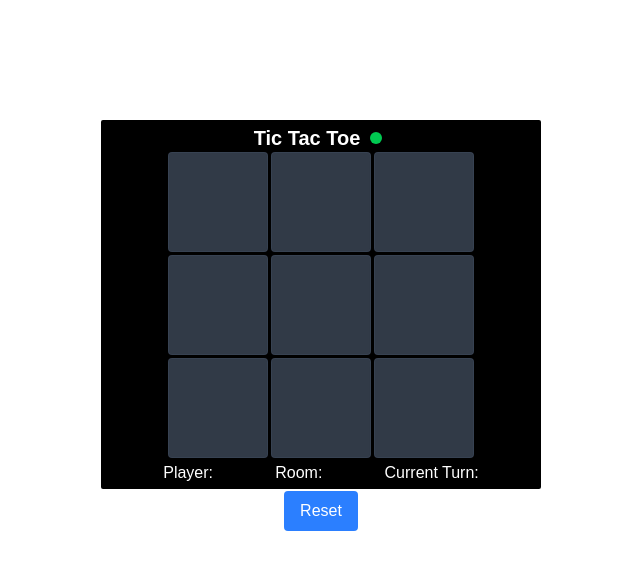
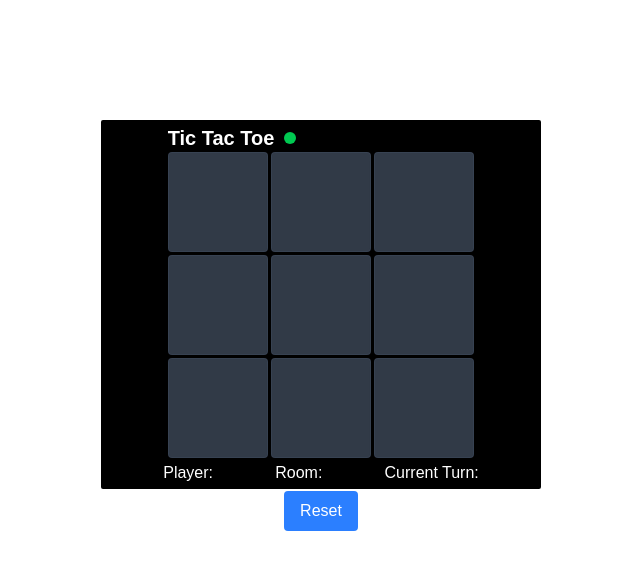
Before and after one commit to pmanni02/local-multiplayer-tic-tac-toe, a Next.js app in the folder apps/web/: page /game in a window 1280 px wide. Shown: the top 570 px of the page, without its empty margins (319-959 px from the left). Built offline with nearby package versions, Linux system fonts and the light colour scheme; no server answers.

Commit message:
added initial connection hover messages

```diff
--- a/apps/web/app/game/board.tsx
+++ b/apps/web/app/game/board.tsx
@@ -1,17 +1,19 @@
 import { Socket } from "socket.io-client";
 import { Square } from "./square";
 import { Nullable } from "../../global";
-import { WINNER } from "./page";
+import { GAME_CONNECTION_STATES, WINNER } from "./page";
 
 export function Board({
   squares,
   gameStatus,
+  connectionState,
   playerChar,
   room,
   socket,
 }: {
   squares: ("" | "X" | "O")[];
   gameStatus: string;
+  connectionState: GAME_CONNECTION_STATES;
   playerChar: string;
   room: string;
   socket: Nullable<Socket>;
@@ -22,7 +24,7 @@ export function Board({
     (numNonEmptySquares % 2 !== 0 && playerChar === "X");
 
   const click = (index: number): void => {
-    if (squares[index] || gameStatus === WINNER) {
+    if (squares[index] || gameStatus === WINNER || connectionState !== 'connected') {
       return;
     } else if (isWrongTurn) {
       return;
--- a/apps/web/app/game/connection-status.tsx
+++ b/apps/web/app/game/connection-status.tsx
@@ -1,15 +1,29 @@
-export function ConnectionStatus({ isConnected }: { isConnected: boolean }) {
-  let connectionStyle: string;
-  if (isConnected) {
-    connectionStyle = "bg-green-500";
-  } else {
-    connectionStyle = "bg-red-500";
+import { GAME_CONNECTION_STATES } from "./page";
+
+export function ConnectionStatus({
+  connectionState,
+  connectionMessage,
+}: {
+  connectionState: GAME_CONNECTION_STATES
+  connectionMessage: string
+}) {
+  let connectionColor: string = "";
+  if (connectionState === "connected") {
+    connectionColor = "bg-green-500"
+  } else if (connectionState === "disconnected") {
+    connectionColor = "bg-red-500";
+  } else if (connectionState === "pendingGame") {
+    connectionColor = "bg-orange-500";
   }
   return (
     <>
-      <span
-        className={`flex w-3 h-3 ${connectionStyle} rounded-full me-1.5 ml-2.5 mt-2`}
-      ></span>
+      <div className="flex flex-row group w-50">
+        <span
+          className={`w-3 h-3 ${connectionColor} rounded-full me-1.5 ml-2.5 mt-2`}
+        ></span>
+
+        <p className="text-black hidden group-hover:block text-sm text-white">{connectionMessage}</p>
+      </div>
     </>
   );
 }
--- a/apps/web/app/game/page.tsx
+++ b/apps/web/app/game/page.tsx
@@ -10,18 +10,24 @@ import { ConnectionStatus } from "./connection-status";
 export const WINNER = "WINNER!";
 export const TIE = "TIE!";
 
+export type GAME_CONNECTION_STATES = "connected" | "disconnected" | "pendingGame";
+
 export default function Game() {
   const socket = useSocket();
-  const [isConnected, setIsConnected] = useState(false);
+  const [gameConnectionState, setGameConnectionState] = useState<GAME_CONNECTION_STATES>("disconnected")
+  const [connectionMessage, setConnectionMessage] = useState("")
 
   const [squares, setSquares] = useState(Array(9).fill(""));
   const [playerChar, setPlayerChar] = useState<"X" | "O" | "">("");
   const [currentRoom, setCurrentRoom] = useState("");
+
+  // TODO: rename game status and/or combine with gameConnectionState, connectionMessage
   const [gameStatus, setGameStatus] = useState("");
 
   useEffect(() => {
     if (socket) {
-      setIsConnected(true);
+      setGameConnectionState("connected")
+      setConnectionMessage("")
 
       // get player character, room
       socket.emit("playerConnected", {});
@@ -40,6 +46,7 @@ export default function Game() {
 
           // default first turn to client with 'X' playerChar
           setGameStatus(`X`);
+          // setConnectionMessage("Connected to Server")
         }
       }
 
@@ -64,13 +71,29 @@ export default function Game() {
         }
       }
 
+      // TODO: create type for valid statuses
+      function onGameStatus({ message, status }: { message: string, status: string }) {
+        console.log('msg', message)
+        if (status === 'pendingGame') {
+          setGameConnectionState("pendingGame")
+        } else if(status === 'ready') {
+          setGameConnectionState("connected")
+        }
+        setConnectionMessage(message)
+      }
+
       socket.on("setup", onSetup);
       socket.on("events", onEvents);
+      socket.on("gameStatus", onGameStatus);
+    } else {
+      setGameConnectionState("disconnected")
+      setConnectionMessage("Disconnected")
     }
 
     return () => {
       socket?.off("setup");
       socket?.off("events");
+      socket?.off("gameStatus")
     };
   }, [socket]);
 
@@ -80,11 +103,12 @@ export default function Game() {
         <div className="flex flex-col size-110">
           <span className="flex justify-center pt-1 text-xl font-bold text-white bg-black text-heading rounded-t-xs">
             Tic Tac Toe
-            <ConnectionStatus isConnected={isConnected} />
+            <ConnectionStatus connectionState={gameConnectionState} connectionMessage={connectionMessage} />
           </span>
           <Board
             squares={squares}
             gameStatus={gameStatus}
+            connectionState={gameConnectionState}
             playerChar={playerChar}
             room={currentRoom}
             socket={socket}
```
Also changed, not shown: 1 other file (tests, documents, lock files or other folders).
